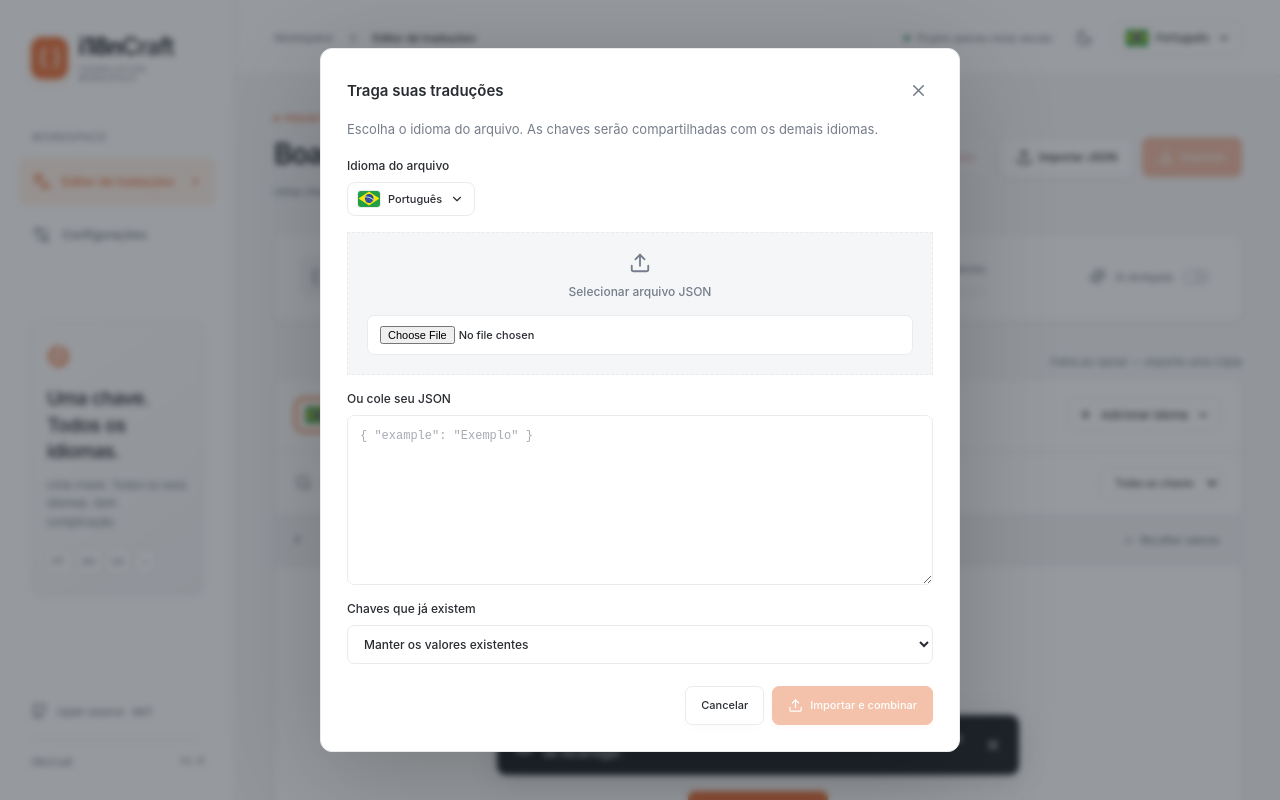
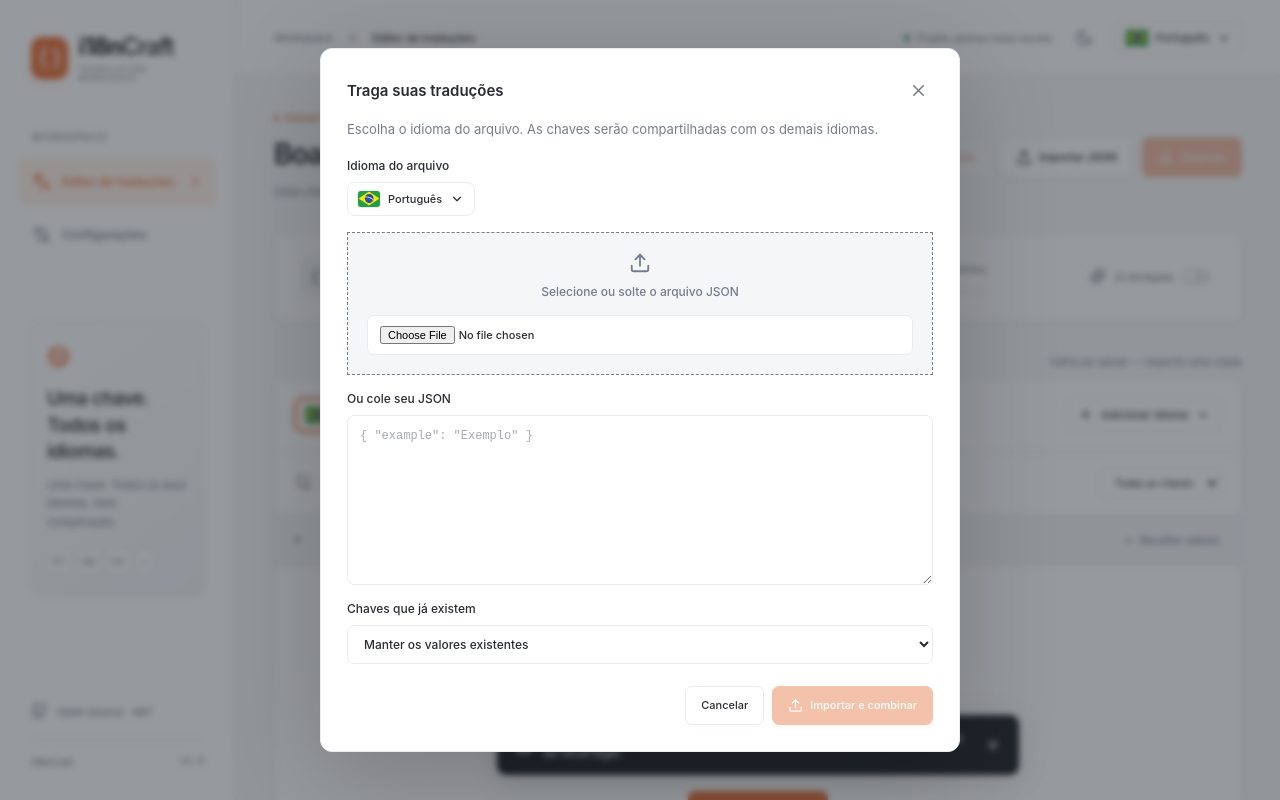
Before and after one commit to Willyanlz/i18n-craft, a React (Vite) app: page / in a window 1280 px wide. Both pictures are taken after a click on the button "Importar JSON". Shown: the top 800 px of the page. Built offline with nearby package versions, Linux system fonts and the light colour scheme.

Commit message:
Support dropping JSON files into import picker

```diff
--- a/src/components/ImportDialog.tsx
+++ b/src/components/ImportDialog.tsx
@@ -1,4 +1,4 @@
-import type { Dispatch, SetStateAction } from 'react';
+import { useState, type Dispatch, type SetStateAction } from 'react';
 import { Upload } from 'lucide-react';
 import { languages } from '../core';
 import type { Locale } from '../i18n';
@@ -36,6 +36,22 @@ export function ImportDialog({
   importJson,
   busy,
 }: Props) {
+  const [dragging, setDragging] = useState(false);
+  const readFile = (file?: File) => {
+    if (!file || busy) return;
+    if (file.size > 2 * 1024 * 1024) {
+      setImportText('');
+      setImportError(t('fileSize'));
+      return;
+    }
+    void file
+      .text()
+      .then((text) => {
+        setImportText(text);
+        setImportError('');
+      })
+      .catch(() => setImportError(t('importError')));
+  };
   return (
     <Modal
       title={t('importTitle')}
@@ -56,7 +72,22 @@ export function ImportDialog({
           locale={locale}
         />
       </label>
-      <label className="file-picker">
+      <label
+        className={`file-picker${dragging ? ' dragging' : ''}`}
+        onDragOver={(event) => {
+          event.preventDefault();
+          event.dataTransfer.dropEffect = busy ? 'none' : 'copy';
+          if (!busy) setDragging(true);
+        }}
+        onDragLeave={(event) => {
+          if (!event.currentTarget.contains(event.relatedTarget as Node | null)) setDragging(false);
+        }}
+        onDrop={(event) => {
+          event.preventDefault();
+          setDragging(false);
+          readFile(event.dataTransfer.files[0]);
+        }}
+      >
         <Upload size={22} />
         {t('file')}
         <input
@@ -64,20 +95,7 @@ export function ImportDialog({
           disabled={busy}
           accept=".json,application/json"
           onChange={(event) => {
-            const file = event.target.files?.[0];
-            if (!file) return;
-            if (file.size > 2 * 1024 * 1024) {
-              setImportText('');
-              setImportError(t('fileSize'));
-              return;
-            }
-            void file
-              .text()
-              .then((text) => {
-                setImportText(text);
-                setImportError('');
-              })
-              .catch(() => setImportError(t('importError')));
+            readFile(event.target.files?.[0]);
           }}
         />
       </label>
--- a/src/i18n.ts
+++ b/src/i18n.ts
@@ -91,7 +91,7 @@ export const messages = {
     importText:
       'Escolha o idioma do arquivo. As chaves serão compartilhadas com os demais idiomas.',
     importLanguage: 'Idioma do arquivo',
-    file: 'Selecionar arquivo JSON',
+    file: 'Selecione ou solte o arquivo JSON',
     paste: 'Ou cole seu JSON',
     merge: 'Importar e combinar',
     conflictMode: 'Chaves que já existem',
@@ -225,7 +225,7 @@ export const messages = {
     importTitle: 'Bring your translations',
     importText: 'Choose the file language. Keys are shared across the other languages.',
     importLanguage: 'File language',
-    file: 'Select JSON file',
+    file: 'Select or drop a JSON file',
     paste: 'Or paste your JSON',
     merge: 'Import and merge',
     conflictMode: 'Existing keys',
@@ -361,7 +361,7 @@ export const messages = {
     importTitle: 'Trae tus traducciones',
     importText: 'Elige el idioma del archivo. Las claves se comparten con los otros idiomas.',
     importLanguage: 'Idioma del archivo',
-    file: 'Seleccionar archivo JSON',
+    file: 'Selecciona o suelta el archivo JSON',
     paste: 'O pega tu JSON',
     merge: 'Importar y combinar',
     conflictMode: 'Claves existentes',
--- a/src/styles/overlays.css
+++ b/src/styles/overlays.css
@@ -31,10 +31,14 @@ dialog::backdrop {
   justify-content: center;
   gap: 10px;
   background: var(--soft);
-  border: 1px dashed var(--line);
+  border: 1px dashed var(--muted);
   padding: 19px;
   cursor: pointer;
   color: var(--muted);
+}
+.modal-inner .file-picker.dragging {
+  border-color: var(--accent);
+  background: var(--accent-soft);
 }
 .file-picker input {
   font-size: 11px;
```
